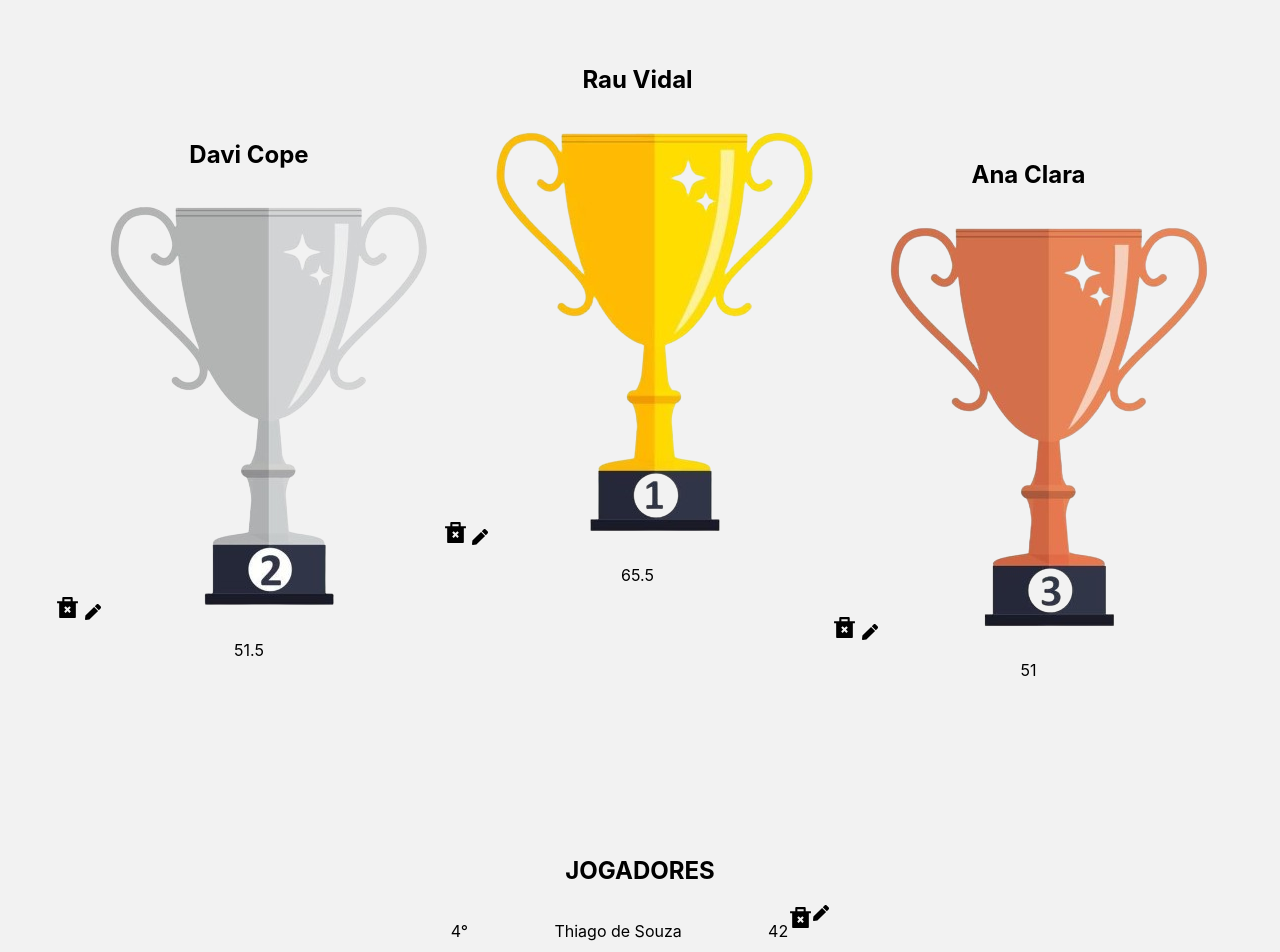
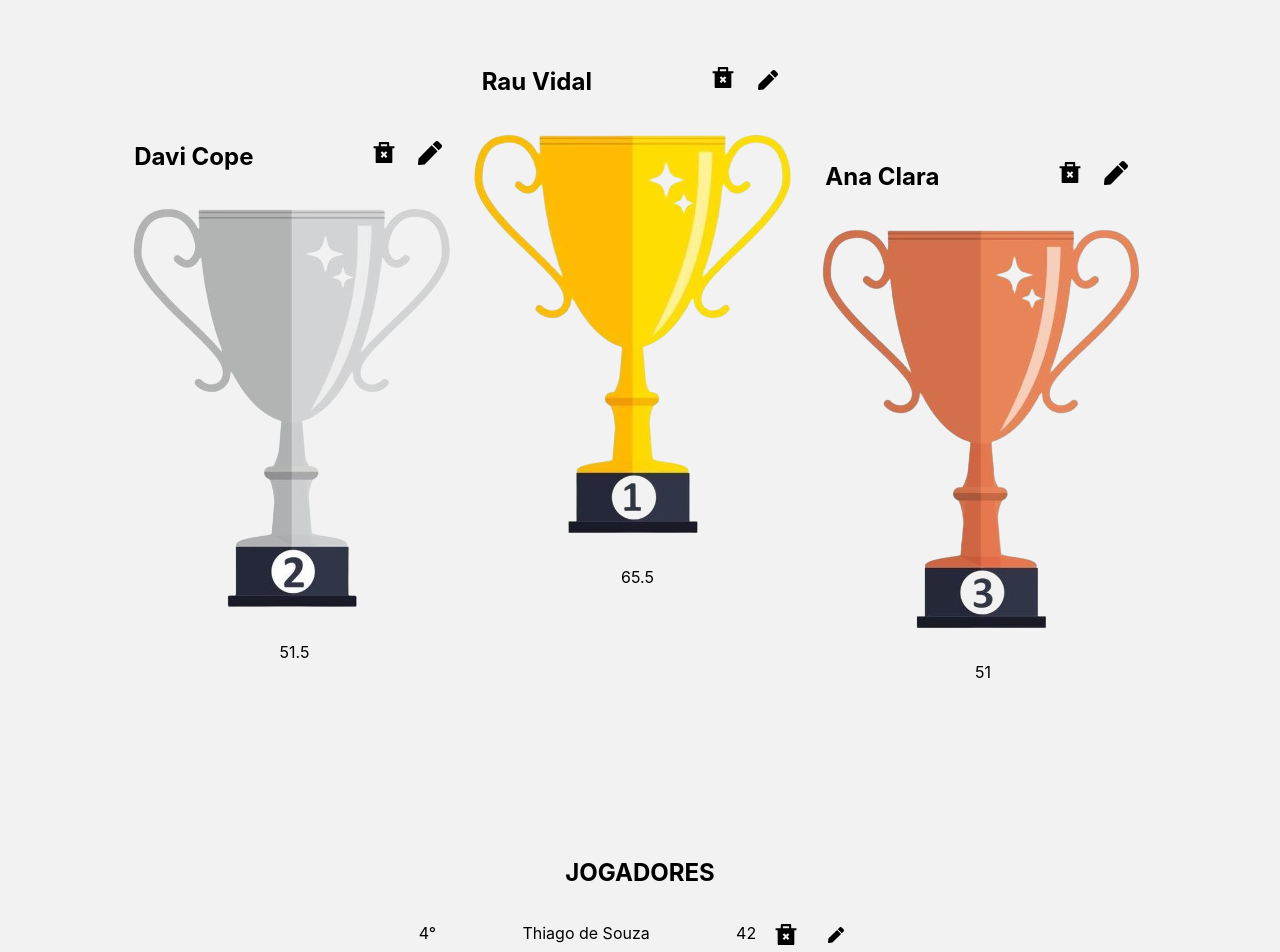
Before and after one commit to CaioVAzeredo/camp-xadrez-front-end, a React (Create React App) app: page / in a window 1280 px wide. Shown: the top 952 px of the page. Built offline with nearby package versions, Linux system fonts and the light colour scheme.

Commit message:
melhoria no codigo

```diff
--- a/src/componentes/Formulario/index.js
+++ b/src/componentes/Formulario/index.js
@@ -4,8 +4,6 @@ import './Formulario.css'
 
 
 const Formulario = ({ top3, topRestante, aoDeletar, aoEditar }) => {
-
-
 
     return (
         <div className='formulario'>
--- a/src/componentes/Jogadores/Jogadores.css
+++ b/src/componentes/Jogadores/Jogadores.css
@@ -8,7 +8,7 @@
     text-align: center;
 }
 
-.ptsJogador .indice {
+.ptsJogador .indice .del .edit{
     width: 30px;
     text-align: center;
 }
@@ -16,3 +16,14 @@
 h2 {
     text-align: center;
 }
+
+.delJogadores{
+    margin: 15px 0px 0px 5px;
+    width: 50px;
+    text-align: center;
+}
+.editJogadores{
+    margin: 20px 10px 0px 10px;
+    width: 30px;
+    text-align: center;
+}
--- a/src/componentes/Jogadores/index.js
+++ b/src/componentes/Jogadores/index.js
@@ -10,7 +10,7 @@ const Jogadores = ({ nome, ponto, indice, aoDeletar, aoEditar }) => {
             <div className='infoJogador' >
                 <p className='indice'>{indice + 4}°</p>
                 <p className='nomeJogador'>{nome}</p> <p className='ptsJogador'>{ponto}</p>
-                <RiDeleteBin2Fill size={25} onClick={aoDeletar} /> <FaPen onClick={aoEditar} />
+                <RiDeleteBin2Fill size={25} onClick={aoDeletar} className="delJogadores"/> <FaPen onClick={aoEditar} className="editJogadores"/>
             </div>
 
         </section>
--- a/src/componentes/Podium/Podium.css
+++ b/src/componentes/Podium/Podium.css
@@ -5,3 +5,13 @@
     flex-direction: row;
     justify-content: center;
 }
+.delPodium{
+    margin: 0px 0px 0px 100px;
+    width: 50px;
+    text-align: center;
+}
+.editPodium{
+    margin: 0px 10px 0px 0px;
+    width: 30px;
+    text-align: center;
+}
--- a/src/componentes/Podium/Primeiro/index.js
+++ b/src/componentes/Podium/Primeiro/index.js
@@ -5,7 +5,7 @@ const Primeiro = ({ nome, ponto, aoDeletar, aoEditar }) => {
     const imagemString = 'primeiro'
     return (
         <div className="primeiro">
-            <h1> {nome} </h1> <RiDeleteBin2Fill size={25} onClick={aoDeletar} /> <FaPen onClick={aoEditar} />
+            <h1> {nome} <RiDeleteBin2Fill size={25} onClick={aoDeletar} className="delPodium"/> <FaPen size={20} onClick={aoEditar} className="editPodium"/></h1>
             <img src={`/imagens/${imagemString}.png`} alt="imagem de primeiro lugar" />
             <p className='ptsPrimeiro'>{ponto}</p>
 
--- a/src/componentes/Podium/Segundo/index.js
+++ b/src/componentes/Podium/Segundo/index.js
@@ -6,7 +6,7 @@ const Segundo = ({ nome, ponto, aoDeletar, aoEditar }) => {
     return (
         <div className="segundo" >
 
-            <h1>{nome}</h1> <RiDeleteBin2Fill size={25} onClick={aoDeletar} /> <FaPen onClick={aoEditar}/>
+            <h1>{nome} <RiDeleteBin2Fill size={25} onClick={aoDeletar} className="delPodium"/> <FaPen className="editPodium" onClick={aoEditar}/></h1>
             <img src="/imagens/segundo.png" alt="imagem de segundo lugar" />
             <p className='ptsSegundo'>{ponto}</p>
         </div>
--- a/src/componentes/Podium/Terceiro/index.js
+++ b/src/componentes/Podium/Terceiro/index.js
@@ -5,7 +5,7 @@ import './Terceiro.css'
 const Terceiro = ({ nome, ponto, aoDeletar, aoEditar }) => {
     return (
         <div className="terceiro">
-            <h1>{nome}</h1> <RiDeleteBin2Fill size={25} onClick={aoDeletar} /> <FaPen onClick={aoEditar}/>
+            <h1>{nome} <RiDeleteBin2Fill size={25} onClick={aoDeletar} className="delPodium" /> <FaPen className="editPodium" onClick={aoEditar} /></h1>
             <img src="/imagens/terceiro.png" alt="imagem de terceiro lugar" />
             <p className='ptsTerceiro'>{ponto}</p>
         </div>
```
Also changed, not shown: src/componentes/Podium/Primeiro/Primeiro.css (line endings or trailing spaces).
